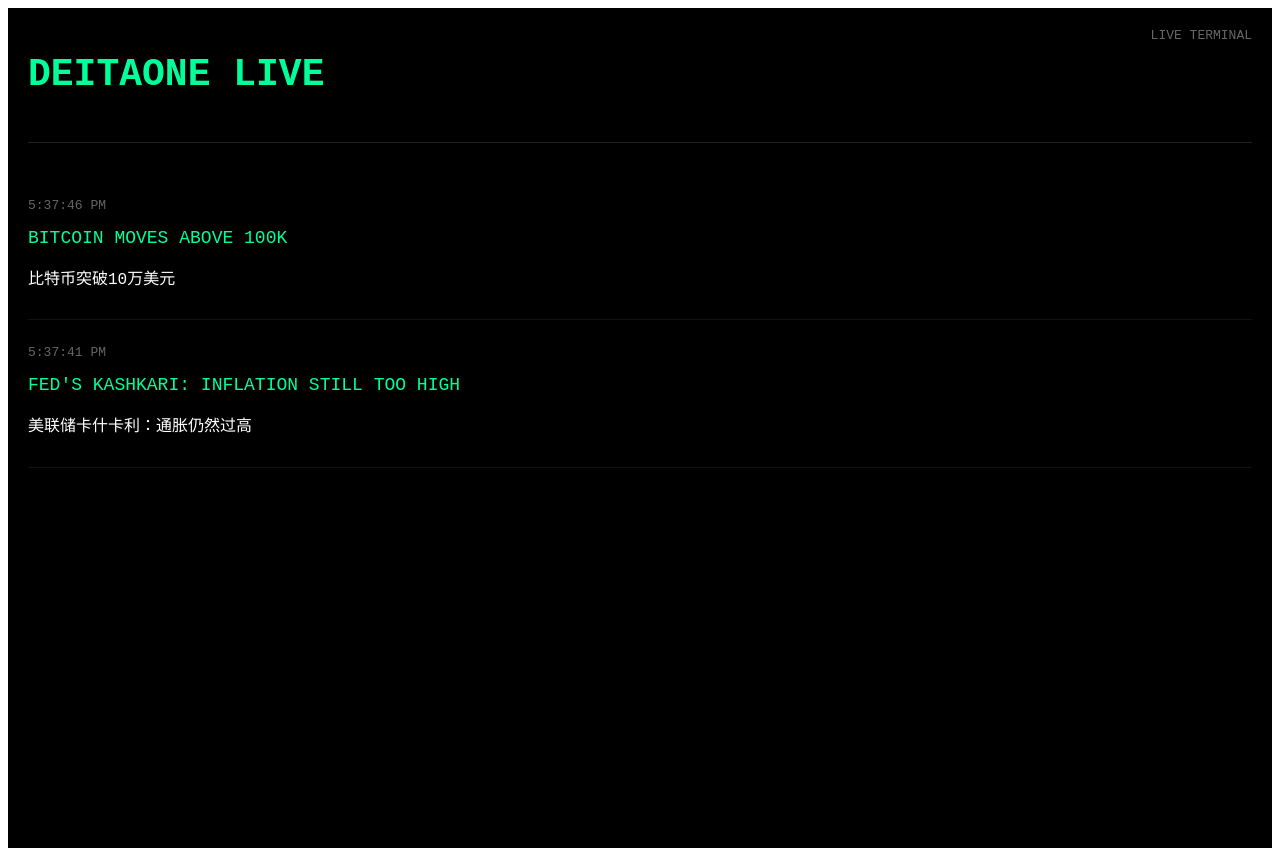
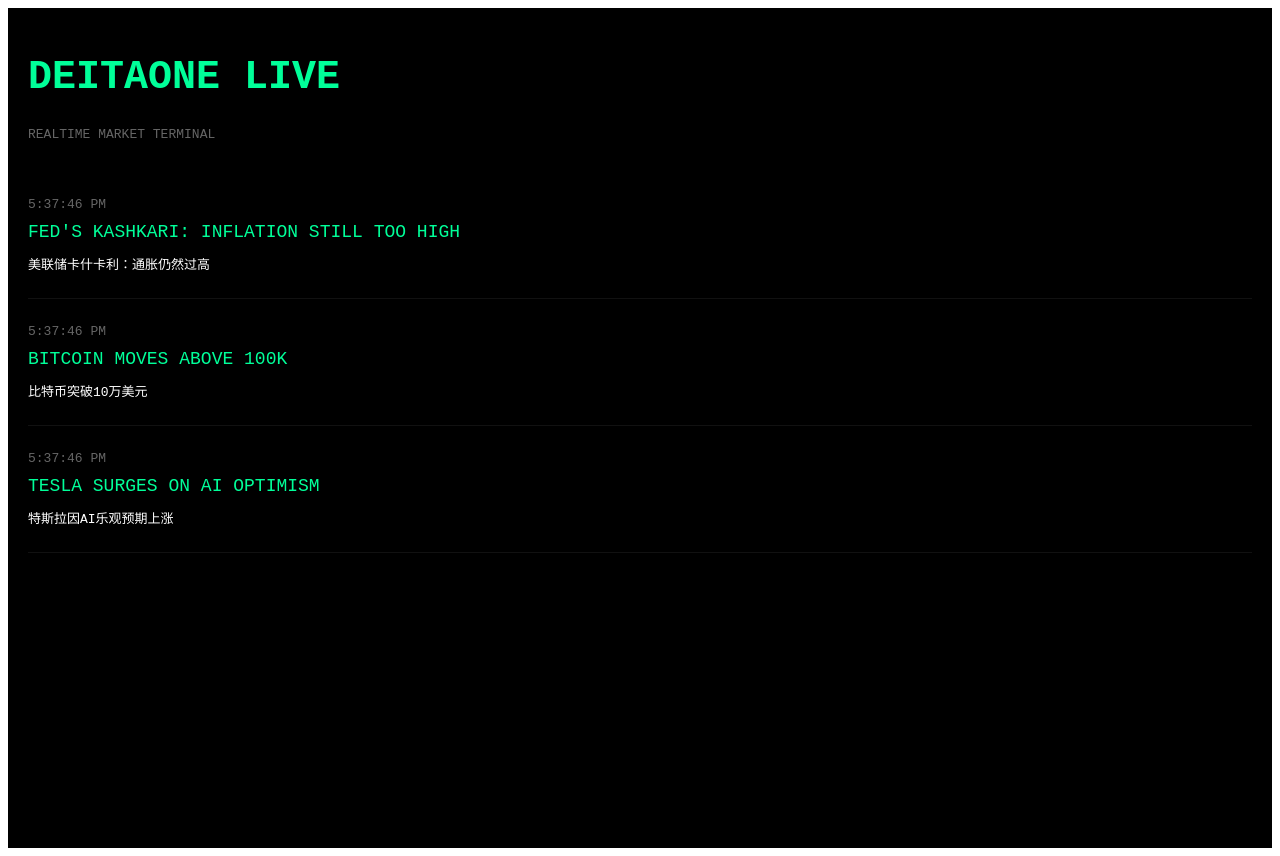
Before and after one commit to giancarlojayla86-creator/deitaone-live-2, a Next.js app: page / in a window 1280 px wide. Built offline with nearby package versions, Linux system fonts and the light colour scheme.

Commit message:
Update page.js

```diff
--- a/app/page.js
+++ b/app/page.js
@@ -5,43 +5,17 @@ import { useEffect, useState } from "react";
 export default function Home() {
   const [news, setNews] = useState([]);
 
+  async function loadNews() {
+    const res = await fetch("/api/news");
+    const data = await res.json();
+
+    setNews(data);
+  }
+
   useEffect(() => {
-    const fakeNews = [
-      {
-        en: "FED'S KASHKARI: INFLATION STILL TOO HIGH",
-        zh: "美联储卡什卡利：通胀仍然过高"
-      },
-      {
-        en: "APPLE SHARES RISE AFTER EARNINGS",
-        zh: "苹果财报后股价上涨"
-      },
-      {
-        en: "BITCOIN MOVES ABOVE 100K",
-        zh: "比特币突破10万美元"
-      },
-      {
-        en: "TESLA SURGES ON AI OPTIMISM",
-        zh: "特斯拉因AI乐观预期上涨"
-      }
-    ];
+    loadNews();
 
-    let index = 0;
-
-    const addNews = () => {
-      setNews((prev) => [
-        {
-          ...fakeNews[index % fakeNews.length],
-          time: new Date().toLocaleTimeString()
-        },
-        ...prev
-      ]);
-
-      index++;
-    };
-
-    addNews();
-
-    const interval = setInterval(addNews, 5000);
+    const interval = setInterval(loadNews, 5000);
 
     return () => clearInterval(interval);
   }, []);
@@ -56,36 +30,19 @@ export default function Home() {
         fontFamily: "monospace"
       }}
     >
-      <div
-        style={{
-          display: "flex",
-          justifyContent: "space-between",
-          borderBottom: "1px solid #222",
-          paddingBottom: 20
-        }}
-      >
-        <h1
-          style={{
-            fontSize: 38
-          }}
-        >
+      <h1 style={{ fontSize: 40 }}>
         DEITAONE LIVE
       </h1>
 
       <div
         style={{
-            color: "#666"
+          color: "#666",
+          marginBottom: 30
         }}
       >
-          LIVE TERMINAL
-        </div>
+        REALTIME MARKET TERMINAL
       </div>
 
-      <div
-        style={{
-          marginTop: 30
-        }}
-      >
       {news.map((item, index) => (
         <div
           key={index}
@@ -97,8 +54,7 @@ export default function Home() {
           <div
             style={{
               color: "#666",
-                marginBottom: 10,
-                fontSize: 13
+              marginBottom: 10
             }}
           >
             {item.time}
@@ -107,8 +63,7 @@ export default function Home() {
           <div
             style={{
               color: "#00ff99",
-                fontSize: 18,
-                lineHeight: 1.7
+              fontSize: 18
             }}
           >
             {item.en}
@@ -116,17 +71,14 @@ export default function Home() {
 
           <div
             style={{
-                color: "#ffffff",
-                marginTop: 12,
-                fontSize: 16,
-                lineHeight: 1.8
+              color: "#fff",
+              marginTop: 12
             }}
           >
             {item.zh}
           </div>
         </div>
       ))}
-      </div>
     </main>
   );
 }
```
Lines whose indentation alone changed are shown as unchanged.
